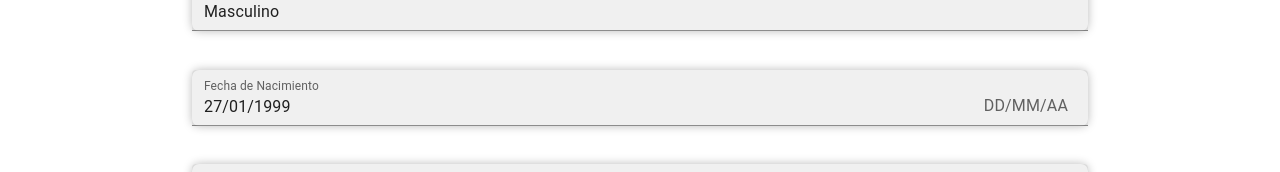
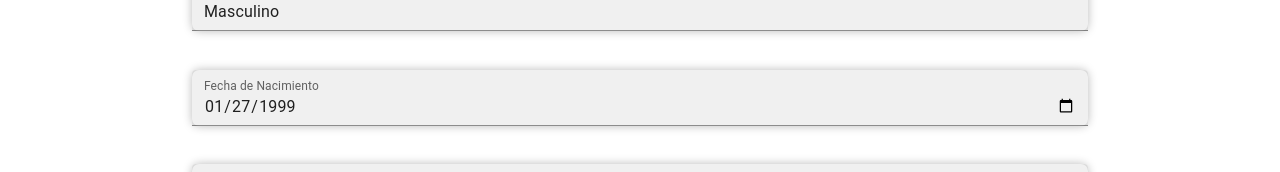
Before and after one commit to MatchingProyect/Matching-Front, a React (Vite) app: page /profile/edit/123 in a window 1280 px wide. Shown: the part 271-443 px from the top of the page. Built offline with nearby package versions, Linux system fonts and the light colour scheme; no server answers.

Commit message:
Formulario con errores seteados, falta proceso de reset password, warrantyCard??, validaciones regexp, file input para la foto de perfil

```diff
--- a/src/views/profile/profileEdit/profileEdit.jsx
+++ b/src/views/profile/profileEdit/profileEdit.jsx
@@ -3,21 +3,19 @@ import axios from 'axios';
 import styles from './ProfileEdit.module.css';
 import { Link } from 'react-router-dom';
 import NavbarLow from '../../../components/navbarLow/navbarLow';
-import { Container, FormControl, TextField, Button, InputAdornment } from '@mui/material';
+import { Container, TextField, Button, InputAdornment } from '@mui/material';
 import { useForm } from 'react-hook-form';
 import { useParams } from 'react-router-dom';
 import { fetchProfiles } from '../../../redux/reducer';
 
+export default function ProfileEdit() {
+    const { id } = useParams();
 
-export default function ProfileEdit() {
-
-    //Falta campo description en modelo USER
-    //Function para traer perfil del usuario
-    //    const {id} = useParams();
+    // Function para traer perfil del usuario
     // useEffect(()=>{
     //     const fetchData = async() =>{
     //         try {
-    //             const {data} = await axios(`/users/${id}`)
+    //             const {data} = await axios.get(`/users/${id}`)
     //             if(data.status){
     //                 reset({
     //                     id: data.userFound.id,
@@ -40,14 +38,14 @@ export default function ProfileEdit() {
     //     fetchData()
     // },[]);
 
-
+    //HardCodeando la respuesta que deberia traer el useEffect de arriba. (Fetchear el usuario por ID)
     const user = {
         id: 123,
         name: 'Leonardo',
         lastName: 'Risco',
         gender: 'Masculino',
         description: 'Lorem ipsum dolor sit amet consectetur, adipisicing elit. Autem accusamus iure asperiores? Ea magni, expedita nam placeat minima dolorem ab blanditiis.',
-        dayBirth: '27/01/1999',
+        dayBirth: '1999-01-27',
         email: '123321@gmail.com',
         phone: '123456789'
     };
@@ -58,35 +56,36 @@ export default function ProfileEdit() {
             lastName: user.lastName,
             gender: user.gender,
             dayBirth: user.dayBirth,
-            email: user.email,
+            email: user.email, //Confirmacion por correo Electronico
             phone: user.phone,
-            creditCardWarranty: '',
-            avatarImg: '',
-            password: '',
-            description: '',
-
+            creditCardWarranty: '', //??
+            avatarImg: '', //Input de tipo file para la actualizacion del perfil
+            password: '', //Boton de reset Password
+            description: ''
         }
-
     });
 
-    const { register, formState: { errors }, handleSubmit, reset } = form;
+    const { register, handleSubmit, formState: { errors } } = form;
 
     const onSubmit = async (data) => {
-        try {
-            const id = user.id;
-            const endPoint = `/users/${id}`;
-            const response = await axios.put(endPoint, data);
-            console.log(123);
-            if (response.status) {
-                dispatch(fetchProfiles());
+        console.log(data);
+        alert(`Solicitud de actualizacion de perfil correctamente enviada al back end del usuario ${id}, resultado del formulario mostrado en consola`);
 
-            } else {
-                alert(response.message)
-            }
+        //Function para enviar la actualizacion del perfil al backEnd
+        // try {
+        //     const endPoint = `/users/${id}`;
+        //     const response = await axios.put(endPoint, data);
+        //     console.log(123);
+        //     if (response.status) {
+        //         dispatch(fetchProfiles());
 
-        } catch (error) {
-            alert(error.message)
-        }
+        //     } else {
+        //         alert(response.message);
+        //     }
+
+        // } catch (error) {
+        //     alert(error.message);
+        // }
     };
 
 
@@ -98,9 +97,13 @@ export default function ProfileEdit() {
                 <h1 className={styles.titulo}>Editar Perfil</h1>
             </Container>
             <Container className={styles.divTwo} maxWidth='string' sx={{ display: 'flex', flex: 'column', justifyContent: 'center', alignItems: 'center', }}>
-                <FormControl className={styles.form} onSubmit={handleSubmit(onSubmit())}>
+                <form className={styles.form} onSubmit={handleSubmit(onSubmit)}>
                     <TextField
-                        {...register('name', { required: 'Name is required.', maxLength: 20 })}
+                        {...register('name', {
+                            required: true,
+                            maxLength: 32,
+                            minLength: 3,
+                        })}
                         sx={{
                             width: '70vw',
                             backgroundColor: 'white',
@@ -110,14 +113,17 @@ export default function ProfileEdit() {
                             borderColor: 'black',
                             boxShadow: '0px 0px 10px rgba(0, 0, 0, 0.274)',
                         }}
-                        error = {!!errors.name}
-                        helperText = {errors.name?.message}
                         className={styles.input} variant='filled' id="textInput" label="Nombre" />
-                {errors.name?.type === "required" && <p>This field is required</p>}
-                {errors.name?.type === "maxLength" && <p>The max in the field is 20 characters</p>}
+                    {errors.name?.type === "required" && <p>This field is required</p>}
+                    {errors.name?.type === "minLength" && <p>Name should contain at least 3 characters</p>}
+                    {errors.name?.type === "maxLength" && <p>Name can only contain 32 characters</p>}
 
                     <TextField
-                        {...register('lastName', { required: true, maxLength: 20 })}
+                        {...register('lastName', {
+                            required: true,
+                            maxLength: 32,
+                            minLength: 3,
+                        })}
                         sx={{
                             minWidth: '70vw',
                             backgroundColor: 'white',
@@ -127,9 +133,18 @@ export default function ProfileEdit() {
                             borderColor: 'black',
                             boxShadow: '0px 0px 10px rgba(0, 0, 0, 0.274)',
                         }}
-                        className={styles.input} variant='filled' id="outlined-basic" label="Apellido"  />
+                        defaultValue={user.lastName}
+                        className={styles.input} variant='filled' id="outlined-basic" label="Apellido" />
+                    {/* Esto debe cambiar a un select con: Masculino, Femenino, No binario, Prefiero no especificar */}
+                    {errors.lastName?.type === "required" && <p>This field is required</p>}
+                    {errors.lastName?.type === "minLength" && <p>Name should contain at least 3 characters</p>}
+                    {errors.lastName?.type === "maxLength" && <p>Name can only contain 32 characters</p>}
                     <TextField
-                        {...register('gender', { required: true, maxLength: 20 })}
+                        {...register('gender', {
+                            required: true,
+                            maxLength: 32,
+                            minLength: 3,
+                        })}
                         sx={{
                             minWidth: '70vw',
                             backgroundColor: 'white',
@@ -139,10 +154,15 @@ export default function ProfileEdit() {
                             borderColor: 'black',
                             boxShadow: '0px 0px 10px rgba(0, 0, 0, 0.274)',
                         }}
-
-                        className={styles.input} variant='filled' id="outlined-basic" label="Genero"  />
+                        defaultValue={user.gender}
+                        className={styles.input} variant='filled' id="outlined-basic" label="Genero" />
+                        {errors.gender?.type === "required" && <p>This field is required</p>}
                     <TextField
-                        {...register('dayBirth', { required: true, maxLength: 20 })}
+                        {...register('dayBirth', {
+                            required: true,
+                            maxLength: 32,
+                            minLength: 3,
+                        })}
                         sx={{
                             maxWidth: '70vw',
                             minWidth: '70vw',
@@ -153,12 +173,14 @@ export default function ProfileEdit() {
                             borderColor: 'black',
                             boxShadow: '0px 0px 10px rgba(0, 0, 0, 0.274)',
                         }}
-                        InputProps={{
-                            endAdornment: <InputAdornment position="start">DD/MM/AA</InputAdornment>,
-                        }}
-                        className={styles.input} variant='filled' id="outlined-basic" label="Fecha de Nacimiento"  />
+                        defaultValue={user.dayBirth}
+                        className={styles.input} variant='filled' id="outlined-basic" label="Fecha de Nacimiento" type='date' />
+                        {errors.lastName?.type === "required" && <p>This field is required</p>}
                     <TextField
-                        {...register('email', { required: true, maxLength: 20 })}
+                        {...register('email', {
+                            required: true,
+                            maxLength: 20
+                        })}
                         sx={{
                             width: '70vw',
                             backgroundColor: 'white',
@@ -168,7 +190,7 @@ export default function ProfileEdit() {
                             borderColor: 'black',
                             boxShadow: '0px 0px 10px rgba(0, 0, 0, 0.274)',
                         }}
-
+                        defaultValue={user.email}
                         className={styles.input} variant='filled' id="outlined-basic" label="Correo electronico" />
                     <TextField
                         {...register('phone', { required: true, maxLength: 20 })}
@@ -181,13 +203,14 @@ export default function ProfileEdit() {
                             borderColor: 'black',
                             boxShadow: '0px 0px 10px rgba(0, 0, 0, 0.274)',
                         }}
+                        defaultValue={user.phone}
                         InputProps={{
                             startAdornment: <InputAdornment position="start">+ 51</InputAdornment>,
                         }}
 
                         className={styles.input} variant='filled' id="outlined-basic" label="Numero" />
                     <TextField
-                        {...register('description', { required: true, maxLength: 260 })}
+                        {...register('description', { required: false, maxLength: 260 })}
                         sx={{
                             minWidth: '70vw',
                             backgroundColor: 'white',
@@ -197,8 +220,6 @@ export default function ProfileEdit() {
                             borderColor: 'black',
                             boxShadow: '0px 0px 10px rgba(0, 0, 0, 0.274)',
                         }}
-
-
                         className={styles.input} multiline rows={4} variant='filled' id="outlined-multiline-static" label="Descripcion" />
                     <Button
                         type='submit'
@@ -214,9 +235,9 @@ export default function ProfileEdit() {
                         variant='contained'
                         className={styles.submitBtn}
                     >Guardar Cambios</Button>
-                </FormControl>
+                </form>
             </Container>
             <NavbarLow />
         </div>
-    )
-}
+    );
+};
```
